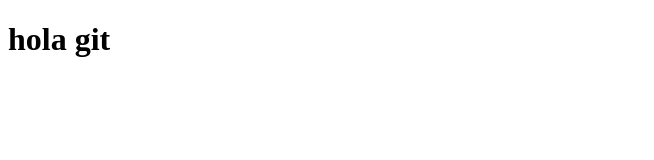
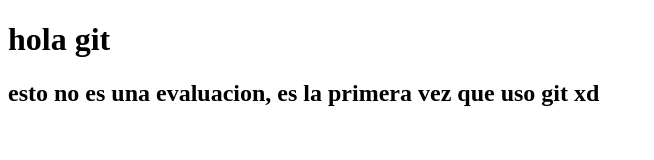
Before and after one commit to raulveloso/java_web, a plain HTML site: page index.html in a window 1280 px wide. Shown: the whole page, without its empty margins (0-654 px from the left). Drawn offline with Linux system fonts and the light colour scheme.

Commit message:
segunda actializacion

```diff
--- a/index.html
+++ b/index.html
@@ -7,5 +7,6 @@
 </head>
 <body>
     <h1>hola git</h1>
+    <h2>esto no es una evaluacion, es la primera vez que uso git xd</h2>
 </body>
 </html>
```
